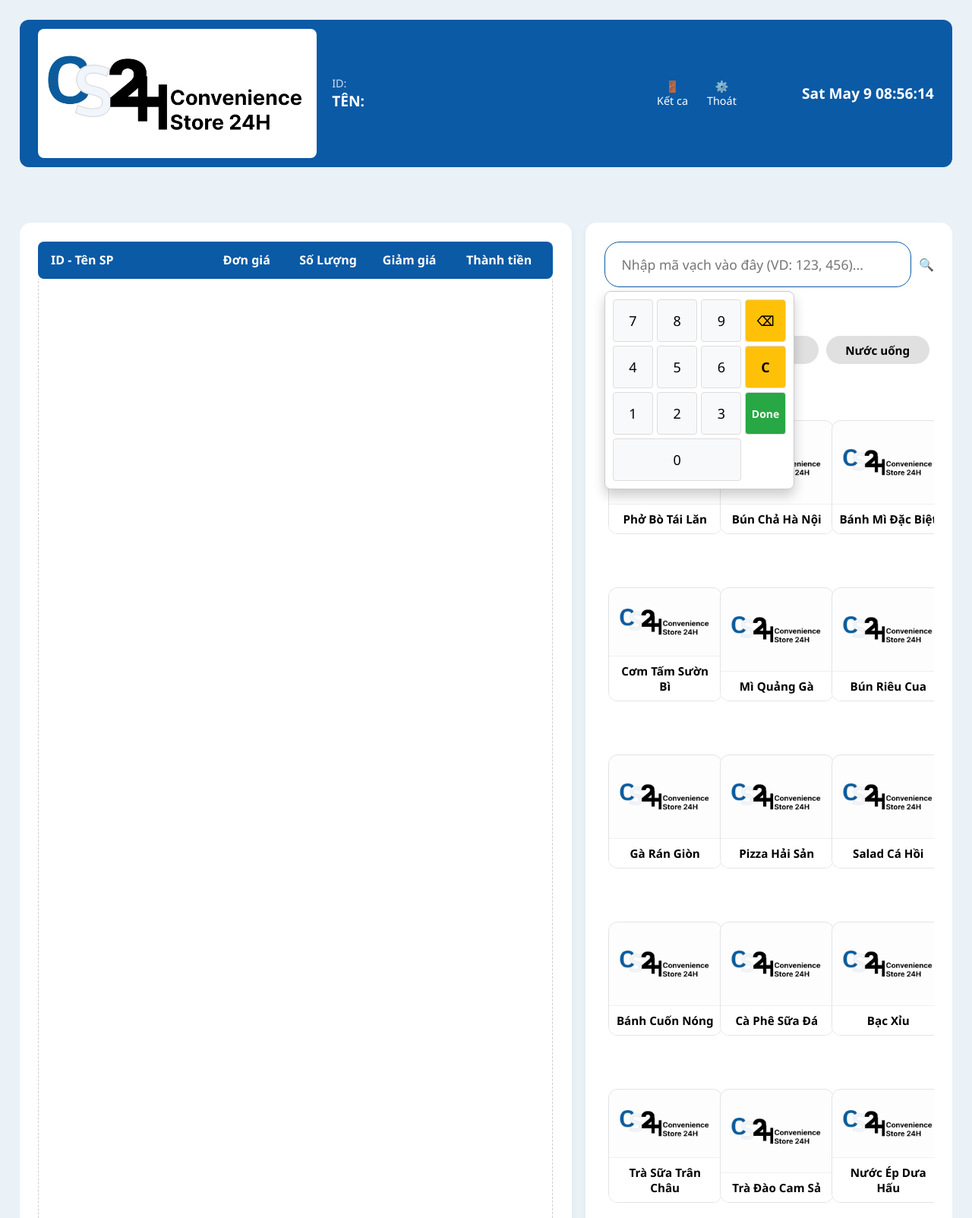
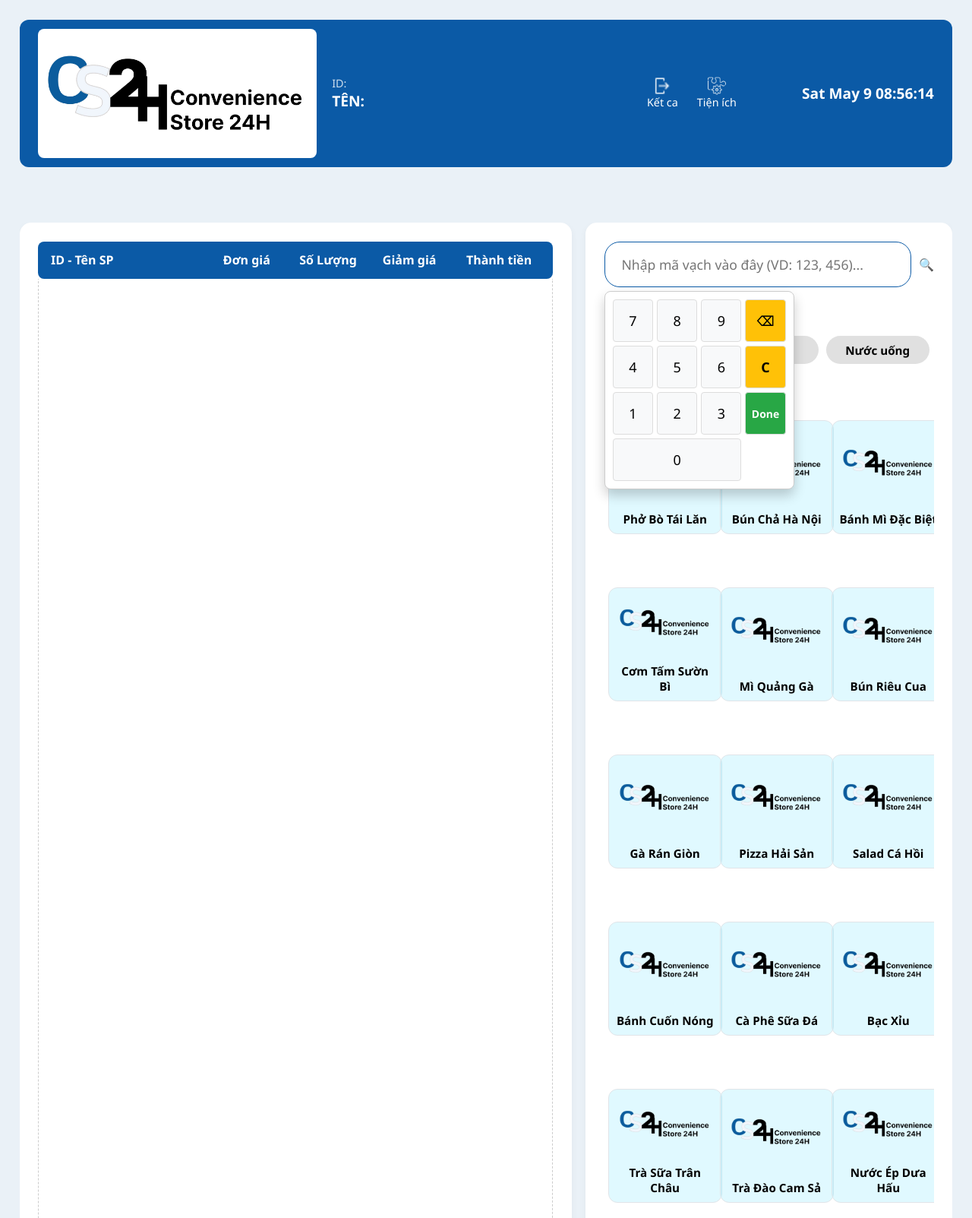
Before and after one commit to ztav123/cs2424, a Spring Boot app: page /orderPage.html in a window 1280 px wide. Shown: the top 1603 px of the page at 76% size. Run offline with Spring Boot 4, Linux system fonts and the light colour scheme; data comes from the database, SQL or seed files in the repository.

Commit message:
Chinh sua html product-card

```diff
--- a/src/main/resources/static/orderPage.html
+++ b/src/main/resources/static/orderPage.html
@@ -40,6 +40,11 @@
             background: none;
             border: none;
             color: inherit;
+        }
+        .action-icon img{
+            height: 24px;
+            object-fit: contain;
+            filter: invert(100%);
         }
         .datetime { font-weight: bold; font-size: 1.2rem; min-width: 220px; text-align: right;}
 
@@ -113,14 +118,15 @@
         flex-direction: column;
         overflow: hidden;
         cursor: pointer;
-        background: #fdfdfd;
+        background: rgba(123, 229, 255, 0.233);
         transition: transform 0.1s, box-shadow 0.2s;
         }
         .product-card:hover { border-color: #0b5aa6; box-shadow: 0 5px 15px rgba(11, 90, 166, 0.2); }
         .product-card:active { transform: scale(0.95); }
         .product-img-container { flex: 1; padding: 10px; display: flex; justify-content: center; align-items: center; overflow: hidden; }
-        .product-img-container img { width: 100%; height: 100%; object-fit: contain; pointer-events: none; }
-        .product-name { text-align: center; font-size: 0.95rem; font-weight: bold; padding: 6%; background: white; border-top: 1px solid #f0f0f0; pointer-events: none; }
+        .product-img-container img { width: 100%; height: 100%;overflow: hidden; object-fit: contain; pointer-events: none; }
+        .product-name { text-align: center; font-size: 0.95rem; font-weight: bold; padding: 6%;  pointer-events: none; }
+        .product-price { text-align: center; font-size: 1.1rem;font-weight: 636; color: #0b5aa6;margin-bottom: 6px; }
         .product-actions { display: flex; justify-content: space-between; gap: 3%; margin-top: auto; }
         .product-actions button { flex: 1; padding: 4%; border-radius: 8px; border: none; font-weight: bold; font-size: 1.2rem; color: white; cursor: pointer;}
         .btn-detail { background-color: #9e9e9e; }
@@ -256,10 +262,10 @@
             <div class="header-right">
                 <div class="header-actions">
                     <button id="btn-ket-ca" class="action-icon">
-                        <span>🚪</span>
+                        <img src =".\img\Logout.png">
                         <span>Kết ca</span>
                     </button>
-                    <div class="action-icon" id="btn-thoat"><span>⚙️</span><span>Thoát</span></div>
+                    <div class="action-icon" id="btn-thoat"><img src =".\img\extension.png"><span>Tiện ích</span></div>
                 </div>
                 <div class="datetime" id="live-clock">Đang tải...</div>
             </div>
```
Also changed, not shown: src/main/resources/static/KetCa.html (+6 -6 lines), src/main/resources/static/img/Logout.png (added), src/main/resources/static/img/extension.png (added), 3 other files.
